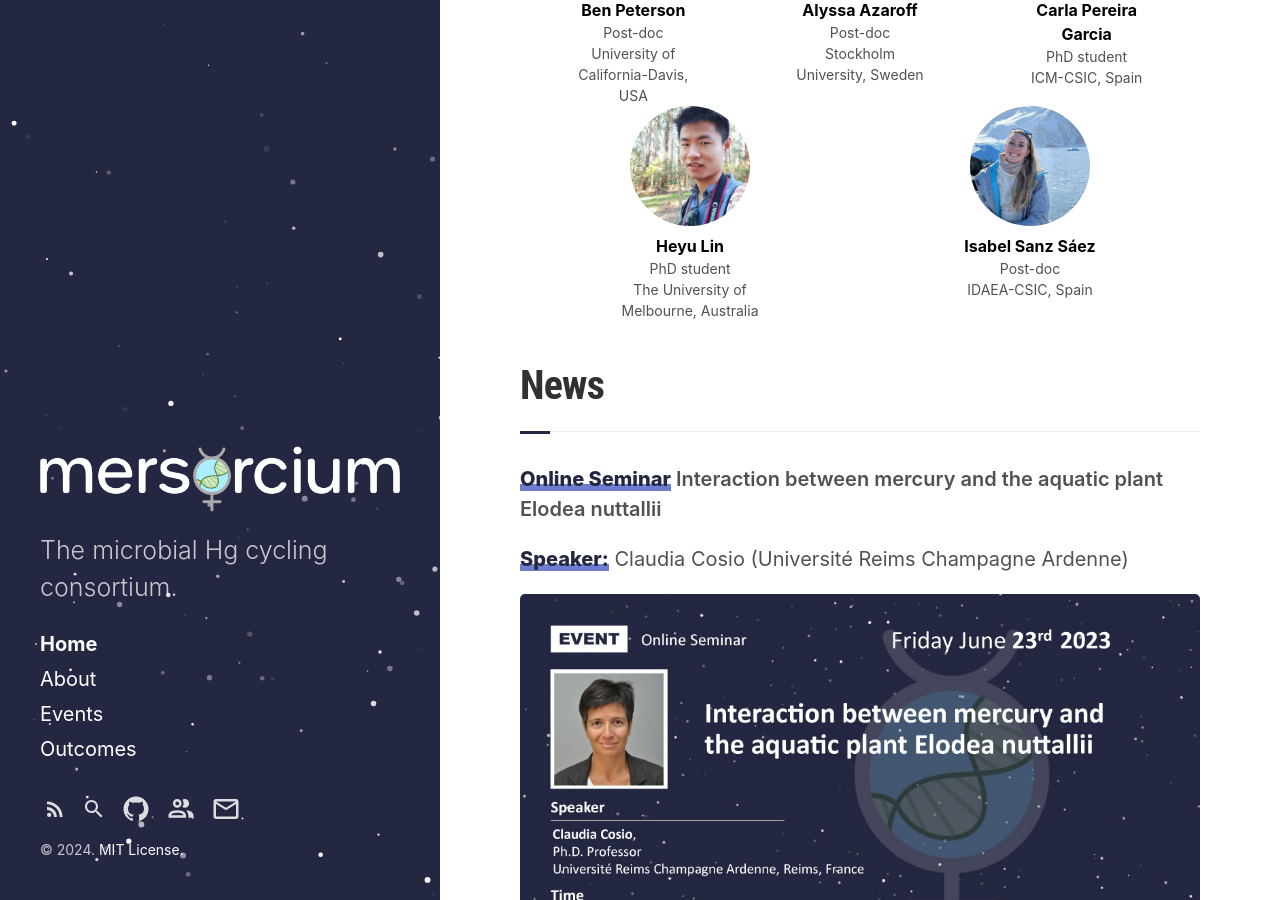
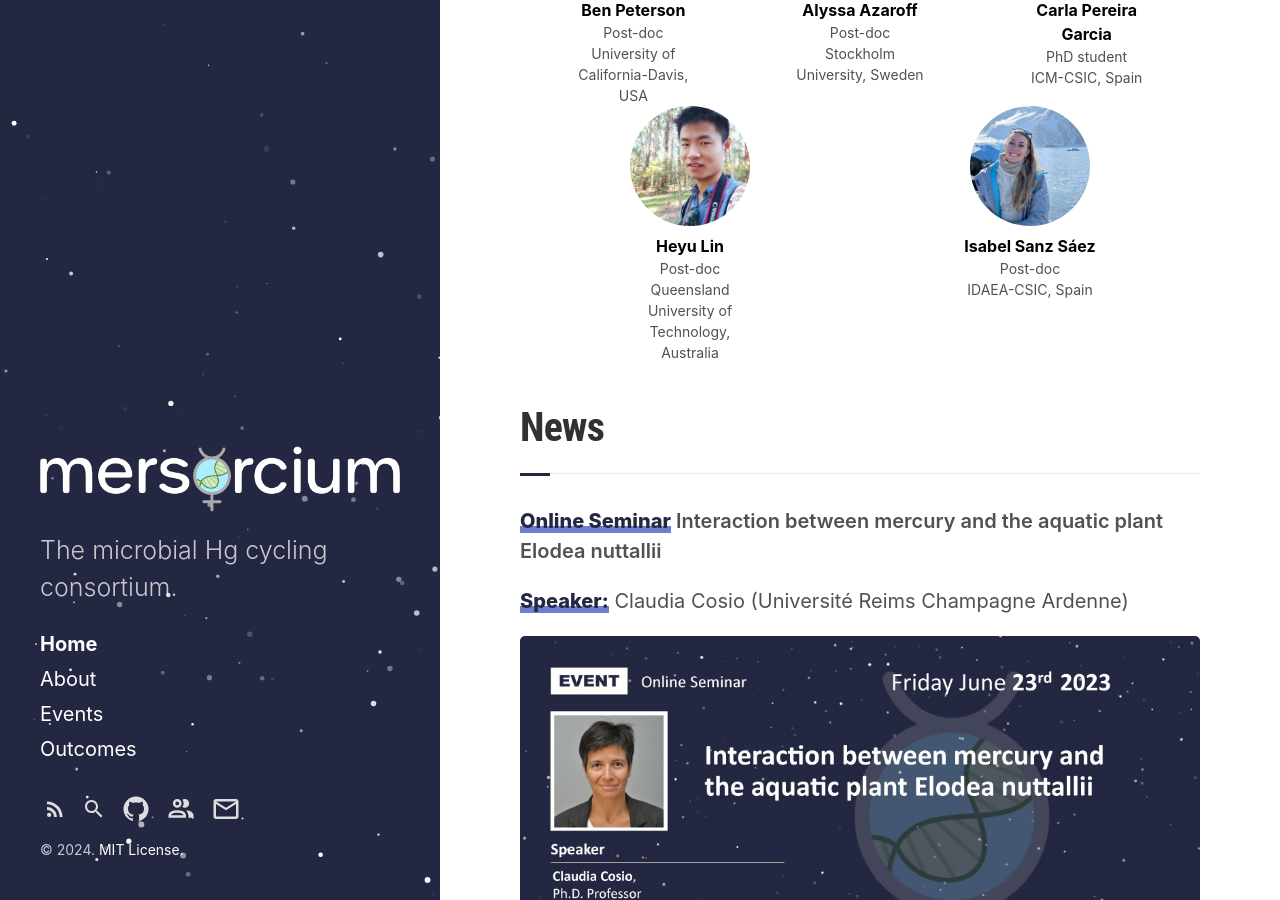
Before and after one commit to Mersorcium/mersorcium.github.io, a Jekyll site: the page built from index.html, in a window 1280 px wide and 900 px high, scrolled down 1078 px. Built offline with Jekyll 4.4.1, drawn with Linux system fonts in a browser that asks for light colours; the list of posts is cut into pages by our own code.

Commit message:
Update Heyu's infomation

```diff
--- a/_includes/organizing-board.html
+++ b/_includes/organizing-board.html
@@ -36,10 +36,10 @@
 
 
     <div class="member">
-      <div class="square"><a href="https://scholar.google.com.au/citations?user=-EX2aeoAAAAJ&hl=en"><img src="{{ "/assets/member-avatar/Heyu.jpg" | relative_url }}" alt="Avatar" /></a></div>
+      <div class="square"><a href="https://scholar.google.com/citations?user=TpV-OtkAAAAJ&hl=en"><img src="{{ "/assets/member-avatar/Heyu.jpg" | relative_url }}" alt="Avatar" /></a></div>
       <p>Heyu Lin</p>
-      <p>PhD student</p>
-      <p>The University of Melbourne, Australia</p>
+      <p>Post-doc</p>
+      <p>Queensland University of Technology, Australia</p>
     </div>
 
     <div class="member">
```
